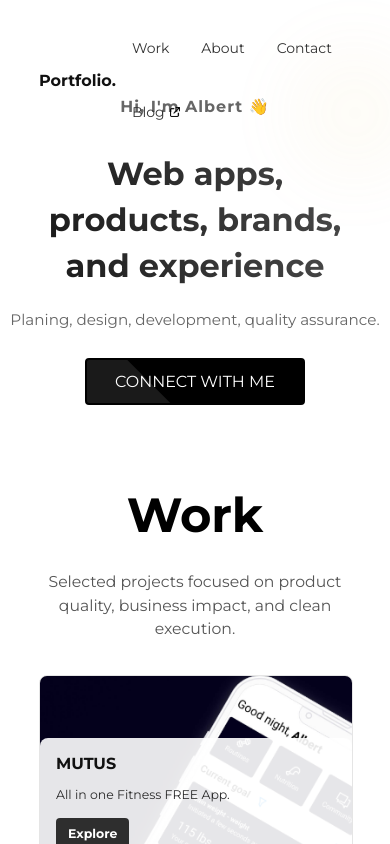
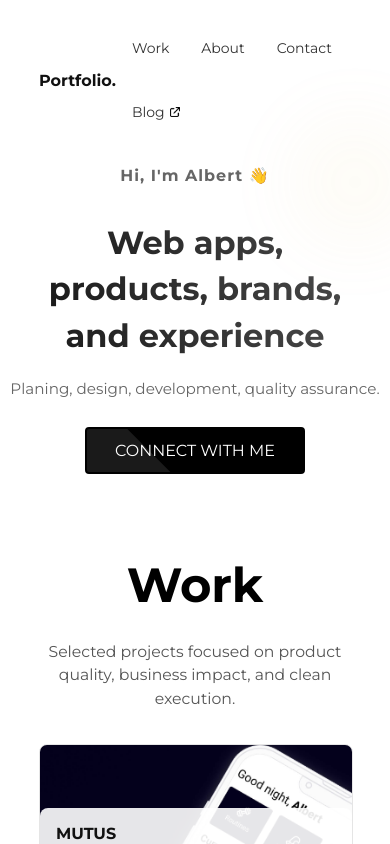
Before and after one commit to itsalb3rt/portfolio, a React (Vite) app: page / in a window 390 px wide. Shown: the top 844 px of the page. Built offline with nearby package versions, Linux system fonts and the light colour scheme; no server answers.

Commit message:
feat: adjust padding and margin for home section to improve layout responsiveness

```diff
--- a/src/styles/header.scss
+++ b/src/styles/header.scss
@@ -1,4 +1,16 @@
 @use "./breakpoints" as bp;
+
+#home {
+  padding-top: 5.5rem;
+
+  @include bp.phone {
+    padding-top: 7.5rem;
+  }
+
+  @include bp.lgphone {
+    padding-top: 7rem;
+  }
+}
 
 .header-wrapper {
   width: 90vw;
@@ -11,13 +23,13 @@
   position: relative;
 
   @include bp.phone {
-    margin-top: 8vh;
+    margin-top: 2vh;
     padding: 1rem 0;
     width: 95vw;
   }
 
   @include bp.lgphone {
-    margin-top: 10vh;
+    margin-top: 3vh;
     padding: 1.5rem 0;
     width: 90vw;
   }
```
